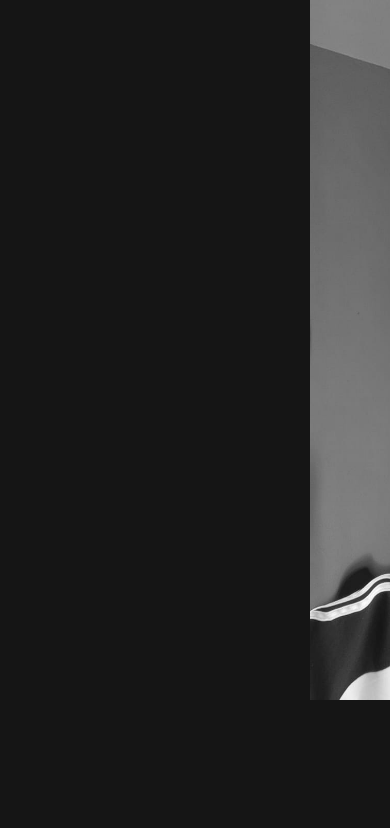
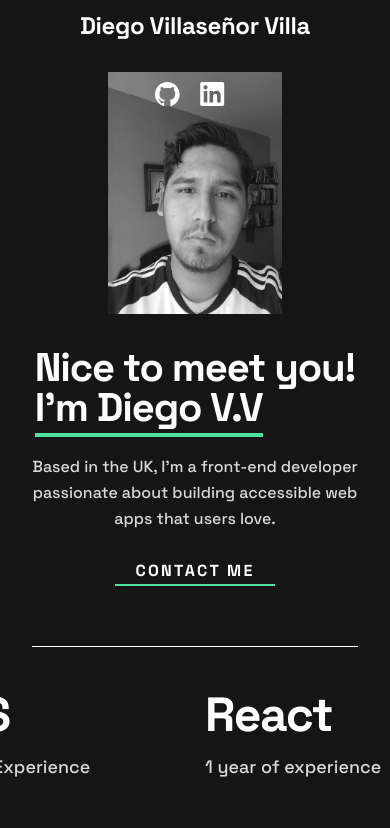
Before and after one commit to DiegoVillasenorVilla/personal_portfolio, a React (Vite) app: page / in a window 390 px wide. Shown: the top 828 px of the page. Built offline with nearby package versions, Linux system fonts and the light colour scheme.

Commit message:
changes in header and head component created, responsive desing added for header

```diff
--- a/src/App.tsx
+++ b/src/App.tsx
@@ -1,4 +1,5 @@
 import React from "react";
+import { Head } from "./components/head/Head";
 import { Header } from "./components/header/Header";
 import { HardSkills } from "./components/hard skills/HardSkills";
 import { Body } from "./components/body/Body";
@@ -9,6 +10,7 @@
 function App() {
   return (
     <div className="App">
+      <Head/>
       <Header />
       <HardSkills />
       <Body />
--- a/src/components/buttonLink/ButtonLink.css
+++ b/src/components/buttonLink/ButtonLink.css
@@ -17,3 +17,7 @@
   color: #ffffff;
   text-decoration: none;
 }
+
+.button_contact > a:hover{
+  color:#4ee1a0;
+}
--- /dev/null
+++ b/src/components/head/Head.css
@@ -0,0 +1,76 @@
+.head-container {
+  display: flex;
+  flex-direction: row;
+  align-items: flex-end;
+  justify-content: center;
+  width: 100%;
+  gap: 1300px;
+  margin-top: 40px;
+}
+
+.head-paragraph {
+  font-family: "Space Grotesk";
+  font-style: normal;
+  font-weight: 700;
+  font-size: 32px;
+  line-height: 32px;
+  letter-spacing: -0.4px;
+  color: #ffffff;
+}
+
+.rigth-container {
+  margin-right: 100px;
+}
+
+.icons-container {
+  display: flex;
+  flex-direction: row;
+  position: absolute;
+  z-index: 1;
+  gap: 20px;
+  margin-top: 60px;
+  margin-right: 20px;
+}
+
+@media (min-width: 360px) and (max-width: 460px) {
+  .head-container {
+    flex-direction: column;
+    align-items: center;
+    margin-top: 10px;
+    margin-bottom: 20px;
+    gap: 10px;
+  }
+
+  .rigth-container {
+    margin-right: 80px;
+  }
+
+  .head-paragraph {
+    font-size: 24px;
+  }
+
+  .icons-container{
+    margin-top: 30px;
+  }
+}
+
+@media (min-width: 768px) and (max-width: 1000px) {
+  .head-container {
+    gap: 460px;
+    margin-left: 40px;
+  }
+
+  .head-paragraph{
+    font-size: 26px;
+    line-height: 26px;
+  }
+
+  .rigth-container{
+    margin-right: 150px;
+  }
+
+  .icons-container{
+    margin-top: 30px;
+  }
+
+}
--- /dev/null
+++ b/src/components/head/Head.tsx
@@ -0,0 +1,27 @@
+import React from "react";
+import { Github, Linkedln } from "../../assets/index";
+import "./Head.css";
+
+export const Head = () => {
+  return (
+    <div className="head-container">
+      <h1 className="head-paragraph">Diego Villaseñor Villa</h1>
+      <div className="rigth-container">
+        <div className="icons-container">
+          <a
+            href="https://github.com/DiegoVillasenorVilla"
+            style={{ cursor: "pointer" }}
+          >
+            <img src={Github} alt="github" />
+          </a>
+          <a
+            href="https://www.linkedin.com/in/diego-villase%C3%B1or-villa-b653b822b/"
+            style={{ cursor: "pointer" }}
+          >
+            <img src={Linkedln} alt="linkedin" />
+          </a>
+        </div>
+      </div>
+    </div>
+  );
+};
--- a/src/components/header/Header.css
+++ b/src/components/header/Header.css
@@ -7,27 +7,19 @@
 .header-container {
   display: flex;
   flex-direction: row;
+  align-items: center;
   gap: 500px;
   border-bottom: 1px solid #ffffff;
 }
-.header-container_info{
+
+.header-container_info {
   display: flex;
   flex-direction: column;
   gap: 40px;
 }
 
-.name-paragraph {
-  font-family: "Space Grotesk";
-  font-style: normal;
-  font-weight: 700;
-  font-size: 32px;
-  line-height: 32px;
-  letter-spacing: -0.4px;
-  color: #ffffff;
-  margin-bottom: 100px;
-}
-
-.header-info_greetings, strong{
+.header-info_greetings,
+strong {
   font-family: "Space Grotesk";
   font-style: normal;
   font-weight: 700;
@@ -38,8 +30,8 @@
   margin: 0;
 }
 
-strong{
-  border-bottom: 4px solid  #4ee1a0;
+strong {
+  border-bottom: 4px solid #4ee1a0;
 }
 
 .presentation {
@@ -51,25 +43,6 @@
   color: #d9d9d9;
 }
 
-.button_contact {
-  border: none;
-  border-bottom: 1px solid #4ee1a0;
-  background-color: transparent;
-
-}
-
-.button_contact > a{
-  outline: none;
-  font-family: "Space Grotesk";
-  font-style: normal;
-  font-weight: 700;
-  font-size: 16px;
-  line-height: 26px;
-  letter-spacing: 2.28571px;
-  color: #ffffff;
-  text-decoration: none;
-}
-
 .header-container_portrait {
   display: flex;
   flex-direction: column;
@@ -78,18 +51,77 @@
   margin-bottom: 60px;
 }
 
-.icons-container {
-  display: flex;
-  flex-direction: row;
-  position: absolute;
-  z-index: 1;
-  gap: 20px;
-  margin-top: 20px;
-  margin-right: 20px;
-}
-
 .portrait {
   filter: grayscale(100%);
   width: 500px;
   height: 700px;
 }
+
+@media (min-width: 360px) and (max-width: 460px) {
+  .header-container {
+    flex-direction: column-reverse;
+    gap: 10px;
+  }
+
+  .header-container_info {
+    gap: 26px;
+    align-items: center;
+    justify-content: center;
+    margin-bottom: 60px;
+  }
+
+  .header-info_greetings,
+  strong {
+    font-size: 40px;
+    line-height: 40px;
+    letter-spacing: -1.13636px;
+  }
+
+  .presentation {
+    font-size: 16px;
+    line-height: 26px;
+    text-align: center;
+  }
+
+  .header-container_portrait {
+    margin-bottom: 20px;
+  }
+
+  .header-container_portrait {
+    align-items: center;
+  }
+
+  .portrait {
+    width: 174px;
+    height: 242px;
+  }
+}
+
+@media (min-width: 768px) and (max-width: 1000px) {
+
+  .header-container{
+   gap: 50px;
+  }
+
+  .header-container_info{
+    gap: 20px;
+    margin-left: 20px;
+  }
+
+  .header-info_greetings,
+  strong {
+    font-size: 62px;
+    line-height: 62px;
+    letter-spacing: -2.04545px;
+  }
+
+  .header-container_portrait{
+    align-items: center;
+  }
+
+  .portrait {
+    width: 330px;
+    height: 470px;
+  }
+
+}
--- a/src/components/header/Header.tsx
+++ b/src/components/header/Header.tsx
@@ -1,6 +1,6 @@
 import React from "react";
 import { ButtonLink } from "../buttonLink/ButtonLink";
-import{Github, Linkedln, Portrait} from "../../assets";
+import { Github, Linkedln, Portrait } from "../../assets";
 import "./Header.css";
 
 export const Header = () => {
@@ -8,30 +8,16 @@
     <section className="header-section">
       <div className="header-container">
         <div className="header-container_info">
-          <p className="name-paragraph">Diego Villaseñor Villa</p>
           <h1 className="header-info_greetings">
             Nice to meet you! <br /> <strong> I'm Diego V.V</strong>
           </h1>
           <p className="presentation">
-            Software engineer recently graduated from the University of Colima
-            <br />
-            looking for opportunities to develop professionally, I like
-            technology, <br />
-            programming, specifically the Front-end and UI. I am a responsible
-            person, <br />I like challenges, I am competitive and I know how to
-            work in a team.
+            Based in the UK, I’m a front-end developer <br /> passionate about
+            building accessible web <br /> apps that users love.
           </p>
           <ButtonLink label="Contact Me" />
         </div>
         <div className="header-container_portrait">
-          <div className="icons-container">
-            <a href="https://github.com/DiegoVillasenorVilla" style={{cursor:"pointer"}}>
-              <img src={Github} alt="github" />
-            </a>
-            <a href="https://www.linkedin.com/in/diego-villase%C3%B1or-villa-b653b822b/" style={{cursor:"pointer"}}>
-              <img src={Linkedln} alt="linkedin" />
-            </a>
-          </div>
           <div>
             <img src={Portrait} className="portrait" />
           </div>
--- a/src/components/imageHover/ImageHover.css
+++ b/src/components/imageHover/ImageHover.css
@@ -70,6 +70,10 @@
   text-decoration: none;
 }
 
+.button-contact_code > a:hover, .button-contact_project > a:hover{
+  color:#4ee1a0;
+}
+
 .figure-image:hover > .hidden-button_container {
   opacity: 1;
   visibility: visible;
```
